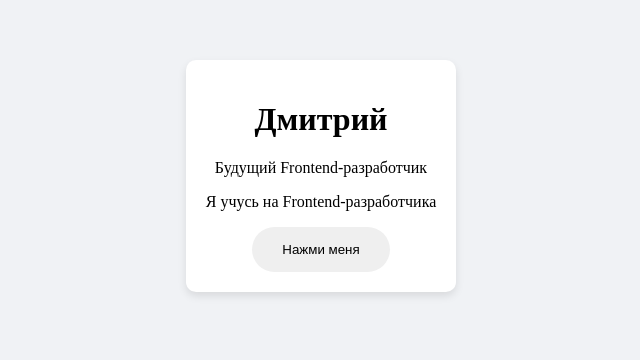
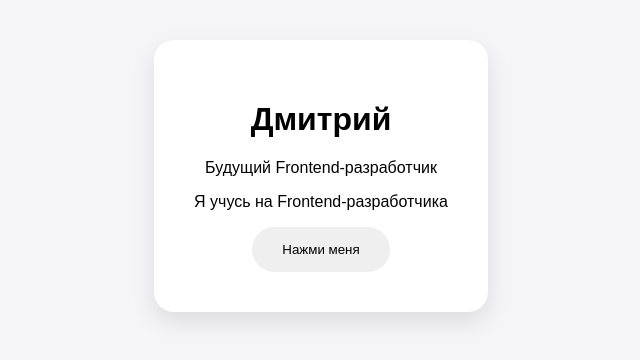
Before and after one commit to Dmitry-Mee/homework, a plain HTML site: page index.html in a window 1280 px wide. Shown: the part 224-584 px from the top of the page, without its empty margins (319-959 px from the left). Drawn offline with Linux system fonts and the light colour scheme.

Commit message:
Add files via upload

```diff
--- a/style.css
+++ b/style.css
@@ -1,19 +1,22 @@
 body {
-    display: flex; /* Включаем магию флексов */
-    justify-content: center; /* Центрируем по горизонтали */
-    align-items: center; /* Центрируем по вертикали */
-    height: 100vh; /* Растягиваем body на всю высоту экрана */
-    margin: 0; /* Убираем стандартные отступы браузера */
-    background-color: #f0f2f5;
+    margin: 0;
+    display: flex;
+    justify-content: center; /* Центр по горизонтали */
+    align-items: center; /* Центр по вертикали */
+    min-height: 100vh; /* Высота во весь экран */
+    background-color: #f4f4f9;
+    font-family: sans-serif;
 }
 
 .card {
     background: white;
-    padding: 20px;
-    border-radius: 10px;
-    box-shadow: 0 4px 8px rgba(0,0,0,0.1);
+    padding: 40px; /* Внутренние отступы */
+    border-radius: 20px;
+    box-shadow: 0 10px 25px rgba(0,0,0,0.1);
     text-align: center;
 }
+
+
 #main-button {
     border: none;
     transition: 0.3s;
```
